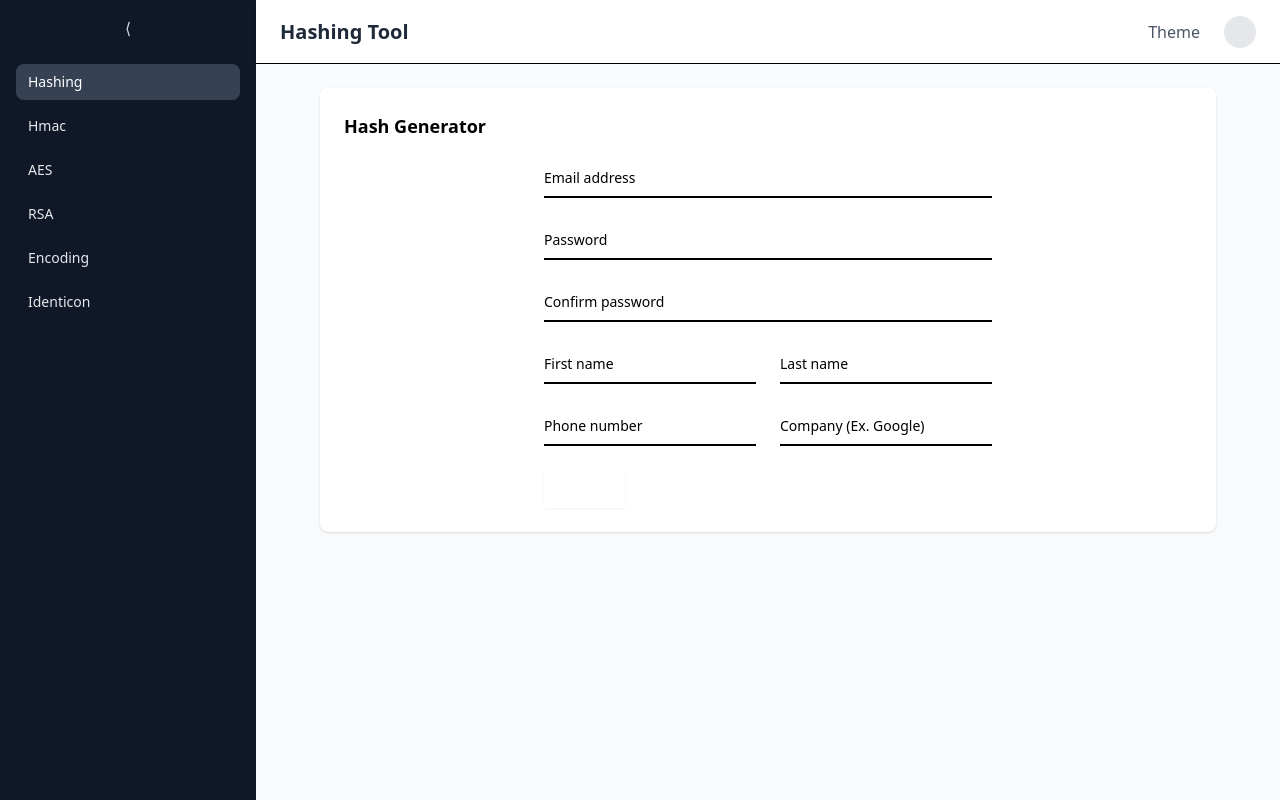
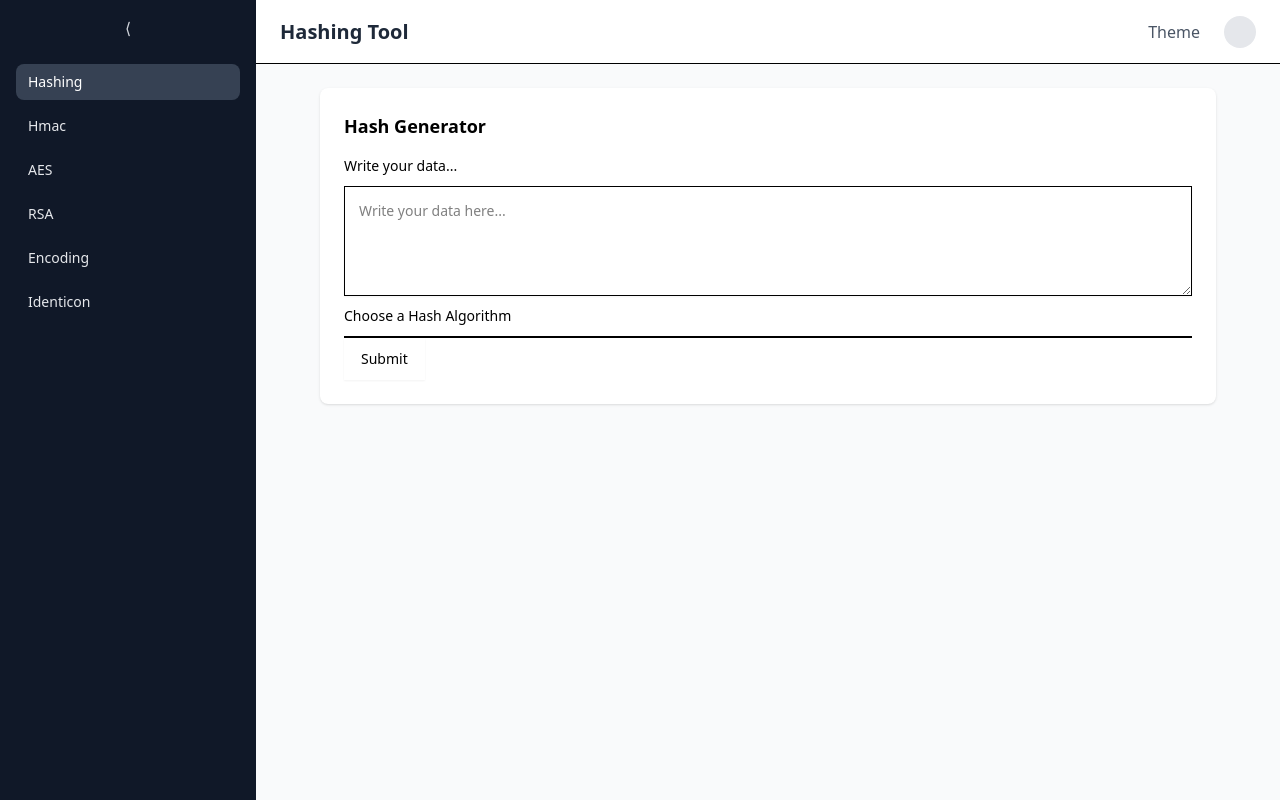
Before and after one commit to Muhtadi1Laskar/cryptography-as-a-service-frontend, a React (Vite) app: page / in a window 1280 px wide. Built offline with nearby package versions, Linux system fonts and the light colour scheme.

Commit message:
Refactor HashForm to include data input and hash selection

```diff
--- a/src/components/forms/HashForm.jsx
+++ b/src/components/forms/HashForm.jsx
@@ -1,129 +1,38 @@
 export default function HashForm () {
   return (
-    <form class='max-w-md mx-auto'>
-      <div class='relative z-0 w-full mb-5 group'>
-        <input
-          type='email'
-          name='floating_email'
-          id='floating_email'
-          class='block py-2.5 px-0 w-full text-sm text-heading bg-transparent border-0 border-b-2 border-default-medium appearance-none focus:outline-none focus:ring-0 focus:border-brand peer'
-          placeholder=' '
-          required
-        />
-        <label
-          for='floating_email'
-          class='absolute text-sm text-body duration-300 transform -translate-y-6 scale-75 top-3 -z-10 origin-[0] peer-focus:start-0 peer-focus:text-fg-brand peer-placeholder-shown:scale-100 peer-placeholder-shown:translate-y-0 peer-focus:scale-75 peer-focus:-translate-y-6 rtl:peer-focus:translate-x-1/4 rtl:peer-focus:left-auto'
+    <form>
+      <div>
+        <label for='Data' class='block mb-2.5 text-sm font-medium text-heading'>
+          Write your data...
+        </label>
+        <textarea
+          id='Data'
+          rows='4'
+          class='bg-neutral-secondary-medium border border-default-medium text-heading text-sm rounded-base focus:ring-brand focus:border-brand block w-full p-3.5 shadow-xs placeholder:text-body'
+          placeholder='Write your data here...'
+        ></textarea>
+      </div>
+      <div>
+        <label htmlFor='hash_select' className='sr-only'>
+          Select Hash Algorithm
+        </label>
+        <select
+          id='hash_select'
+          className='block py-2.5 ps-0 w-full text-sm text-body bg-transparent border-0 border-b-2 border-default-medium appearance-none focus:outline-none focus:ring-0 focus:border-brand peer'
         >
-          Email address
-        </label>
-      </div>
-      <div class='relative z-0 w-full mb-5 group'>
-        <input
-          type='password'
-          name='floating_password'
-          id='floating_password'
-          class='block py-2.5 px-0 w-full text-sm text-heading bg-transparent border-0 border-b-2 border-default-medium appearance-none focus:outline-none focus:ring-0 focus:border-brand peer'
-          placeholder=' '
-          required
-        />
-        <label
-          for='floating_password'
-          class='absolute text-sm text-body duration-300 transform -translate-y-6 scale-75 top-3 -z-10 origin-[0] peer-focus:start-0 peer-focus:text-fg-brand peer-placeholder-shown:scale-100 peer-placeholder-shown:translate-y-0 peer-focus:scale-75 peer-focus:-translate-y-6 rtl:peer-focus:translate-x-1/4 rtl:peer-focus:left-auto'
-        >
-          Password
-        </label>
-      </div>
-      <div class='relative z-0 w-full mb-5 group'>
-        <input
-          type='password'
-          name='repeat_password'
-          id='floating_repeat_password'
-          class='block py-2.5 px-0 w-full text-sm text-heading bg-transparent border-0 border-b-2 border-default-medium appearance-none focus:outline-none focus:ring-0 focus:border-brand peer'
-          placeholder=' '
-          required
-        />
-        <label
-          for='floating_repeat_password'
-          class='absolute text-sm text-body duration-300 transform -translate-y-6 scale-75 top-3 -z-10 origin-[0] peer-focus:start-0 peer-focus:text-fg-brand peer-placeholder-shown:scale-100 peer-placeholder-shown:translate-y-0 peer-focus:scale-75 peer-focus:-translate-y-6 rtl:peer-focus:translate-x-1/4 rtl:peer-focus:left-auto'
-        >
-          Confirm password
-        </label>
-      </div>
-      <div class='grid md:grid-cols-2 md:gap-6'>
-        <div class='relative z-0 w-full mb-5 group'>
-          <input
-            type='text'
-            name='floating_first_name'
-            id='floating_first_name'
-            class='block py-2.5 px-0 w-full text-sm text-heading bg-transparent border-0 border-b-2 border-default-medium appearance-none focus:outline-none focus:ring-0 focus:border-brand peer'
-            placeholder=' '
-            required
-          />
-          <label
-            for='floating_first_name'
-            class='absolute text-sm text-body duration-300 transform -translate-y-6 scale-75 top-3 -z-10 origin-[0] peer-focus:start-0 peer-focus:text-fg-brand peer-placeholder-shown:scale-100 peer-placeholder-shown:translate-y-0 peer-focus:scale-75 peer-focus:-translate-y-6 rtl:peer-focus:translate-x-1/4 rtl:peer-focus:left-auto'
-          >
-            First name
-          </label>
-        </div>
-        <div class='relative z-0 w-full mb-5 group'>
-          <input
-            type='text'
-            name='floating_last_name'
-            id='floating_last_name'
-            class='block py-2.5 px-0 w-full text-sm text-heading bg-transparent border-0 border-b-2 border-default-medium appearance-none focus:outline-none focus:ring-0 focus:border-brand peer'
-            placeholder=' '
-            required
-          />
-          <label
-            for='floating_last_name'
-            class='absolute text-sm text-body duration-300 transform -translate-y-6 scale-75 top-3 -z-10 origin-[0] peer-focus:start-0 peer-focus:text-fg-brand peer-placeholder-shown:scale-100 peer-placeholder-shown:translate-y-0 peer-focus:scale-75 peer-focus:-translate-y-6 rtl:peer-focus:translate-x-1/4 rtl:peer-focus:left-auto'
-          >
-            Last name
-          </label>
-        </div>
-      </div>
-      <div class='grid md:grid-cols-2 md:gap-6'>
-        <div class='relative z-0 w-full mb-5 group'>
-          <input
-            type='tel'
-            pattern='[0-9]{3}-[0-9]{3}-[0-9]{4}'
-            name='floating_phone'
-            id='floating_phone'
-            class='block py-2.5 px-0 w-full text-sm text-heading bg-transparent border-0 border-b-2 border-default-medium appearance-none focus:outline-none focus:ring-0 focus:border-brand peer'
-            placeholder=' '
-            required
-          />
-          <label
-            for='floating_phone'
-            class='absolute text-sm text-body duration-300 transform -translate-y-6 scale-75 top-3 -z-10 origin-[0] peer-focus:start-0 peer-focus:text-fg-brand peer-placeholder-shown:scale-100 peer-placeholder-shown:translate-y-0 peer-focus:scale-75 peer-focus:-translate-y-6 rtl:peer-focus:translate-x-1/4 rtl:peer-focus:left-auto'
-          >
-            Phone number
-          </label>
-        </div>
-        <div class='relative z-0 w-full mb-5 group'>
-          <input
-            type='text'
-            name='floating_company'
-            id='floating_company'
-            class='block py-2.5 px-0 w-full text-sm text-heading bg-transparent border-0 border-b-2 border-default-medium appearance-none focus:outline-none focus:ring-0 focus:border-brand peer'
-            placeholder=' '
-            required
-          />
-          <label
-            for='floating_company'
-            class='absolute text-sm text-body duration-300 transform -translate-y-6 scale-75 top-3 -z-10 origin-[0] peer-focus:start-0 peer-focus:text-fg-brand peer-placeholder-shown:scale-100 peer-placeholder-shown:translate-y-0 peer-focus:scale-75 peer-focus:-translate-y-6 rtl:peer-focus:translate-x-1/4 rtl:peer-focus:left-auto'
-          >
-            Company (Ex. Google)
-          </label>
-        </div>
+          <option selected>Choose a Hash Algorithm</option>
+          <option value="Sha256">Sha256</option>
+          <option value="Sha256">Sha256</option>
+          <option value="sha512">Sha512</option>
+          <option value="Sha256">Sha256</option>
+        </select>
       </div>
       <button
         type='submit'
-        class='text-white bg-brand box-border border border-transparent hover:bg-brand-strong focus:ring-4 focus:ring-brand-medium shadow-xs font-medium leading-5 rounded-base text-sm px-4 py-2.5 focus:outline-none'
+        class='text-black bg-brand box-border border border-transparent hover:bg-brand-strong focus:ring-4 focus:ring-brand-medium shadow-xs font-medium leading-5 rounded-base text-sm px-4 py-2.5 focus:outline-none'
       >
         Submit
       </button>
     </form>
-  );
+  )
 }
```
